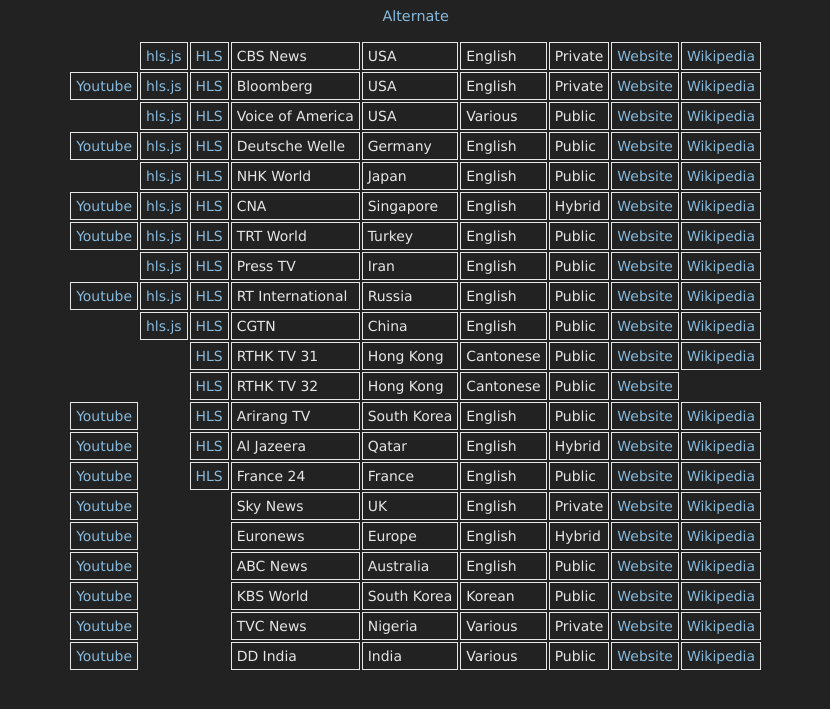
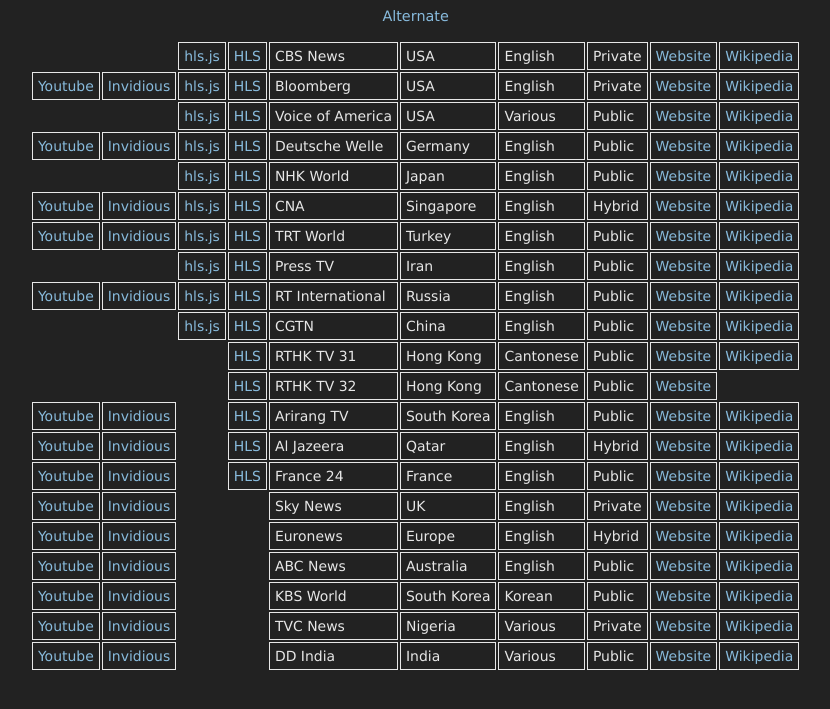
Before and after one commit to danburd/danburd.github.io, a Jekyll site: the page tvnews.html, which Jekyll copies as it is, in a window 1280 px wide. Shown: the top 709 px of the page, without its empty margins (226-1056 px from the left). Built offline with Jekyll 4.4.1, drawn with Linux system fonts in a browser that asks for light colours.

Commit message:
Added Invidious column

```diff
--- a/tvnews.html
+++ b/tvnews.html
@@ -10,6 +10,7 @@
 <table>
   <tr>
     <td></td>
+    <td></td>
     <td><a href="/hlsjsvideo.html?stream=https://cbsnewshd-lh.akamaihd.net/i/CBSNHD_7@199302/master.m3u8">hls.js</a></td>
     <td><a href="https://cbsnewshd-lh.akamaihd.net/i/CBSNHD_7@199302/master.m3u8">HLS</a></td>
     <td>CBS News</td>
@@ -21,6 +22,7 @@
   </tr>
   <tr>
     <td><a href="https://www.youtube.com/channel/UCUMZ7gohGI9HcU9VNsr2FJQ/live">Youtube</a></td>
+    <td><a href="https://invidio.us/channel/UCUMZ7gohGI9HcU9VNsr2FJQ/live">Invidious</a></td>
     <td><a href="/hlsjsvideo.html?stream=https://liveproduseast.global.ssl.fastly.net/btv/desktop/us_live.m3u8">hls.js</a></td>
     <td><a href="https://liveproduseast.global.ssl.fastly.net/btv/desktop/us_live.m3u8">HLS</a></td>
     <td>Bloomberg</td>
@@ -31,6 +33,7 @@
     <td><a href="https://en.wikipedia.org/wiki/Bloomberg_Television">Wikipedia</a></td>
   </tr>
   <tr>
+    <td></td>
     <td></td>
     <td><a href="/hlsjsvideo.html?stream=https://voa-lh.akamaihd.net/i/voa_mpls_tvmc3_3@320295/master.m3u8">hls.js</a></td>
     <td><a href="https://voa-lh.akamaihd.net/i/voa_mpls_tvmc3_3@320295/master.m3u8">HLS</a></td>
@@ -43,6 +46,7 @@
   </tr>
   <tr>
     <td><a href="https://www.youtube.com/channel/UCknLrEdhRCp1aegoMqRaCZg/live">Youtube</a></td>
+    <td><a href="https://invidio.us/channel/UCknLrEdhRCp1aegoMqRaCZg/live">Invidious</a></td>
     <td><a href="/hlsjsvideo.html?stream=https://dwstream4-lh.akamaihd.net/i/dwstream4_live@131329/master.m3u8">hls.js</a></td>
     <td><a href="https://dwstream4-lh.akamaihd.net/i/dwstream4_live@131329/master.m3u8">HLS</a></td>
     <td>Deutsche Welle</td>
@@ -53,6 +57,7 @@
     <td><a href="https://en.wikipedia.org/wiki/DW-TV">Wikipedia</a></td>
   </tr>
   <tr>
+    <td></td>
     <td></td>
     <td><a href="/hlsjsvideo.html?stream=https://nhkworld.webcdn.stream.ne.jp/www11/nhkworld-tv/global/263941/live_wa_s.m3u8">hls.js</a></td>
     <td><a href="https://nhkworld.webcdn.stream.ne.jp/www11/nhkworld-tv/global/263941/live_wa_s.m3u8">HLS</a></td>
@@ -65,6 +70,7 @@
   </tr>
   <tr>
     <td><a href="https://www.youtube.com/channel/UC83jt4dlz1Gjl58fzQrrKZg/live">Youtube</a></td>
+    <td><a href="https://invidio.uschannel/UC83jt4dlz1Gjl58fzQrrKZg/live">Invidious</a></td>
     <td><a href="/hlsjsvideo.html?stream=https://d2e1asnsl7br7b.cloudfront.net/7782e205e72f43aeb4a48ec97f66ebbe/index.m3u8">hls.js</a></td>
     <td><a href="https://d2e1asnsl7br7b.cloudfront.net/7782e205e72f43aeb4a48ec97f66ebbe/index.m3u8">HLS</a></td>
     <td>CNA</td>
@@ -76,6 +82,7 @@
   </tr>
   <tr>
     <td><a href="https://www.youtube.com/channel/UC7fWeaHhqgM4Ry-RMpM2YYw/live">Youtube</a></td>
+    <td><a href="https://invidio.us/channel/UC7fWeaHhqgM4Ry-RMpM2YYw/live">Invidious</a></td>
     <td><a href="/hlsjsvideo.html?stream=https://api.trtworld.com/livestream/v1/WcM3Oa2LHD9iUjWDSRUI335NkMWVTUV351H56dqC/master.m3u8">hls.js</a></td>
     <td><a href="https://api.trtworld.com/livestream/v1/WcM3Oa2LHD9iUjWDSRUI335NkMWVTUV351H56dqC/master.m3u8">HLS</a></td>
     <td>TRT World</td>
@@ -86,6 +93,7 @@
     <td><a href="https://en.wikipedia.org/wiki/TRT_World">Wikipedia</a></td>
   </tr>
   <tr>
+    <td></td>
     <td></td>
     <td><a href="/hlsjsvideo.html?stream=https://live2.presstv.com/liveprs/smil:liveprs.smil/playlist.m3u8">hls.js</a></td>
     <td><a href="https://live2.presstv.com/liveprs/smil:liveprs.smil/playlist.m3u8">HLS</a></td>
@@ -98,6 +106,7 @@
   </tr>
   <tr>
     <td><a href="https://www.youtube.com/channel/UCpwvZwUam-URkxB7g4USKpg/live">Youtube</a></td>
+    <td><a href="https://invidio.us/channel/UCpwvZwUam-URkxB7g4USKpg/live">Invidious</a></td>
     <td><a href="/hlsjsvideo.html?stream=https://rt-usa.secure.footprint.net/1103.m3u8">hls.js</a></td>
     <td><a href="https://rt-usa.secure.footprint.net/1103.m3u8">HLS</a></td>
     <td>RT International</td>
@@ -108,6 +117,7 @@
     <td><a href="https://en.wikipedia.org/wiki/RT_(TV_network)">Wikipedia</a></td>
   </tr>
   <tr>
+    <td></td>
     <td></td>
     <td><a href="/hlsjsvideo.html?stream=https://news.cgtn.com/resource/live/english/cgtn-news.m3u8">hls.js</a></td>
     <td><a href="https://news.cgtn.com/resource/live/english/cgtn-news.m3u8">HLS</a></td>
@@ -121,6 +131,7 @@
   <tr>
     <td></td>
     <td></td>
+    <td></td>
     <td><a href="https://www.rthk.hk/feeds/dtt/rthktv31_https.m3u8">HLS</a></td>
     <td>RTHK TV 31</td>
     <td>Hong Kong</td>
@@ -130,6 +141,7 @@
     <td><a href="https://en.wikipedia.org/wiki/RTHK_TV_31,_31A">Wikipedia</a></td>
   </tr>
   <tr>
+    <td></td>
     <td></td>
     <td></td>
     <td><a href="https://www.rthk.hk/feeds/dtt/rthktv32_https.m3u8">HLS</a></td>
@@ -142,6 +154,7 @@
   </tr>
   <tr>
     <td><a href="https://www.youtube.com/channel/UC-PHIZjV-oX8H7zD1cCN2NQ/live">Youtube</a></td>
+    <td><a href="https://invidio.uschannel/UC-PHIZjV-oX8H7zD1cCN2NQ/live">Invidious</a></td>
     <td></td>
     <td><a href="http://amdlive-ch01.ctnd.com.edgesuite.net/arirang_1ch/smil:arirang_1ch.smil/playlist.m3u8">HLS</a></td>
     <td>Arirang TV</td>
@@ -153,6 +166,7 @@
   </tr>
   <tr>
     <td><a href="https://www.youtube.com/channel/UCNye-wNBqNL5ZzHSJj3l8Bg/live">Youtube</a></td>
+    <td><a href="https://invidio.us/channel/UCNye-wNBqNL5ZzHSJj3l8Bg/live">Invidious</a></td>
     <td></td>
     <td><a href="http://aljazeera-eng-hd-live.hls.adaptive.level3.net/aljazeera/english2/index.m3u8">HLS</a></td>
     <td>Al Jazeera</td>
@@ -164,6 +178,7 @@
   </tr>
   <tr>
     <td><a href="https://www.youtube.com/c/france24english/live">Youtube</a></td>
+    <td><a href="https://invidio.us/c/france24english/live">Invidious</a></td>
     <td></td>
     <td><a href="https://static.france24.com/live/F24_EN_LO_HLS/live_ios.m3u8">HLS</a></td>
     <td>France 24</td>
@@ -175,6 +190,7 @@
   </tr>
   <tr>
     <td><a href="https://www.youtube.com/c/skynews/live">Youtube</a></td>
+    <td><a href="https://invidio.us/c/skynews/live">Invidious</a></td>
     <td></td>
     <td></td>
     <td>Sky News</td>
@@ -186,6 +202,7 @@
   </tr>
   <tr>
     <td><a href="https://www.youtube.com/c/euronews/live">Youtube</a></td>
+    <td><a href="https://invidio.us/c/euronews/live">Invidious</a></td>
     <td></td>
     <td></td>
     <td>Euronews</td>
@@ -197,6 +214,7 @@
   </tr>
   <tr>
     <td><a href="https://www.youtube.com/channel/UCVgO39Bk5sMo66-6o6Spn6Q/live">Youtube</a></td>
+    <td><a href="https://invidio.us/channel/UCVgO39Bk5sMo66-6o6Spn6Q/live">Invidious</a></td>
     <td></td>
     <td></td>
     <td>ABC News</td>
@@ -208,6 +226,7 @@
   </tr>
   <tr>
     <td><a href="https://www.youtube.com/channel/UCWw_gejTX29Yn89LLpcINZQ/live">Youtube</a></td>
+    <td><a href="https://invidio.us/channel/UCWw_gejTX29Yn89LLpcINZQ/live">Invidious</a></td>
     <td></td>
     <td></td>
     <td>KBS World</td>
@@ -219,6 +238,7 @@
   </tr>
   <tr>
     <td><a href="https://www.youtube.com/channel/UCgp4A6I8LCWrhUzn-5SbKvA/live">Youtube</a></td>
+    <td><a href="https://invidio.us/channel/UCgp4A6I8LCWrhUzn-5SbKvA/live">Invidious</a></td>
     <td></td>
     <td></td>
     <td>TVC News</td>
@@ -230,6 +250,7 @@
   </tr>
   <tr>
     <td><a href="https://www.youtube.com/channel/UCGDQNvybfDDeGTf4GtigXaw/live">Youtube</a></td>
+    <td><a href="https://invidio.us/channel/UCGDQNvybfDDeGTf4GtigXaw/live">Invidious</a></td>
     <td></td>
     <td></td>
     <td>DD India</td>
```
